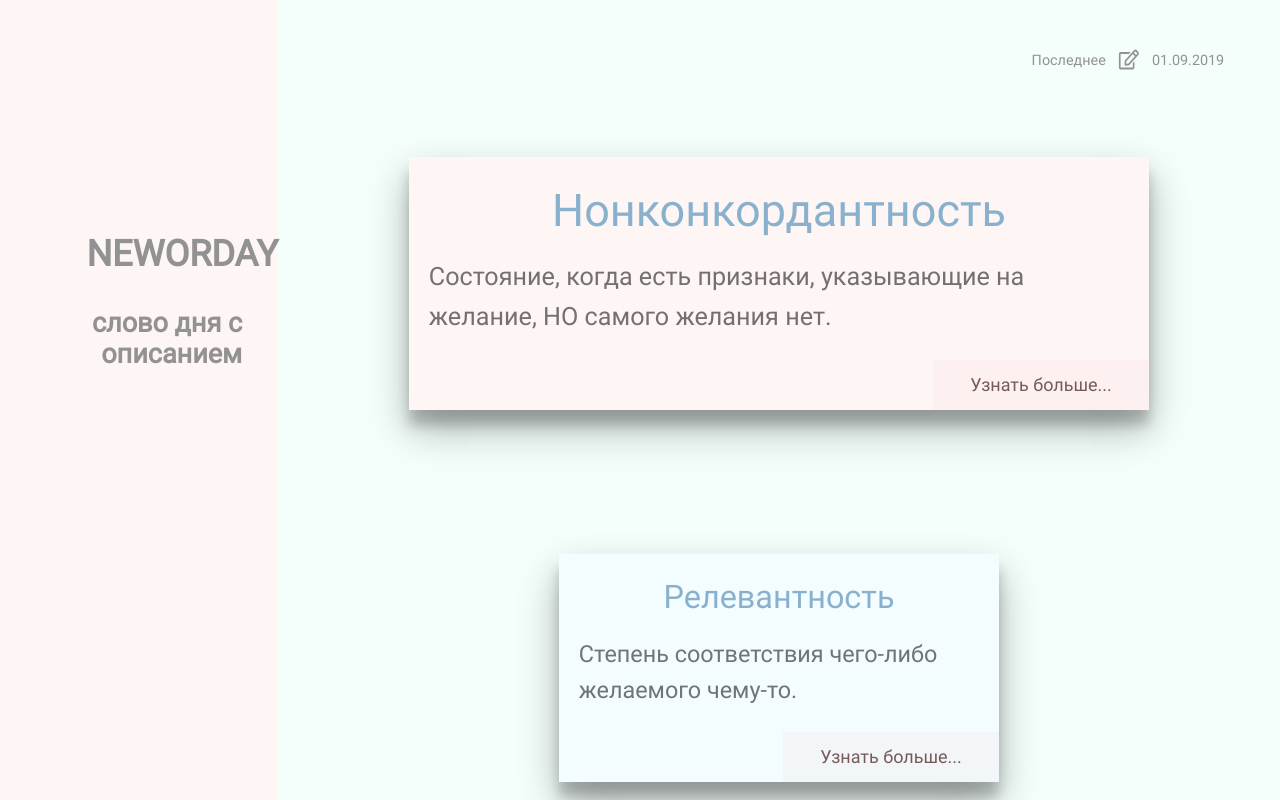
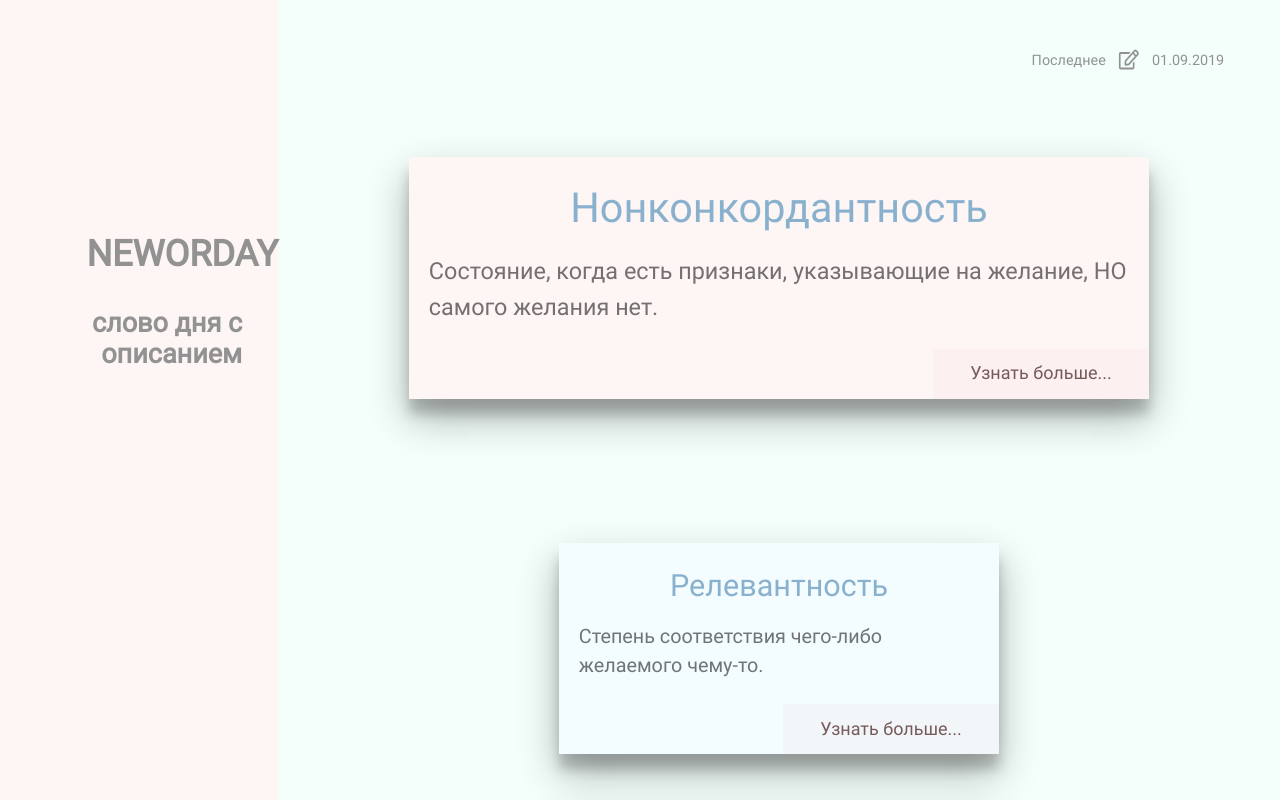
Before and after one commit to burik84/neworday, a website: page src/index.html in a window 1280 px wide. Shown: the top 800 px of the page. Drawn offline with nearby package versions, Linux system fonts and the light colour scheme; files that its build step writes are made by us from their sources.

Commit message:
исправление ошибок и стилей основного контрейнера

```diff
--- a/src/index.html
+++ b/src/index.html
@@ -46,7 +46,7 @@
             </section>
             <section class="card-section__secondary card">
               <h3 class="card__header">Фрустрация</h3>
-              <p class="card__text">Чувство неудовлеворенности, когда на пути к осущеcтвлению желаний сталкиваемся с непреодолимыми препятствиями и понимаем, что достижимое вдруг становится не достижимым.</p>
+              <p class="card__text">Чувство неудовлетворенности, когда на пути к осущеcтвлению желаний сталкиваемся с непреодолимыми препятствиями и понимаем, что достижимое вдруг становится не достижимым.</p>
               <a class="btn card__btn" href="http://ktovdepressii.ru/terminologiya/frustratsiya-eto-emotsionalnoe-sostoyanie-harakterizuyushheesya-kak.html">Узнать больше...</a>
             </section>
             <section class="card-section__secondary card">
--- a/src/scss/_card.scss
+++ b/src/scss/_card.scss
@@ -23,26 +23,26 @@
   &__header {
     margin-top: 1.4rem;
     font-weight: 500;
-    font-size: 1.8rem;
+    font-size: 1.7rem;
     text-align: center;
     @include textBackground;
 
     &-main {
       margin-top: 1.6rem;
-      font-size: 2.5rem;
+      font-size: 2.3rem;
     }
   }
 
   &__text {
     margin-bottom: 3rem;
     padding: 1.1rem;
-    font-size: 1.3rem;
-    line-height: 2rem;
+    font-size: 1.1rem;
+    line-height: 1.6rem;
     color: $grayLight;
 
     &-main {
-      font-size: 1.4rem;
-      line-height: 2.2rem;
+      font-size: 1.3rem;
+      line-height: 2rem;
     }
   }
 
```
